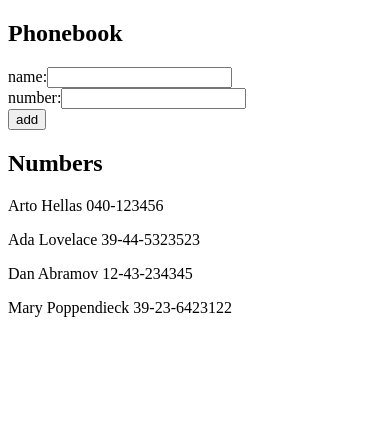
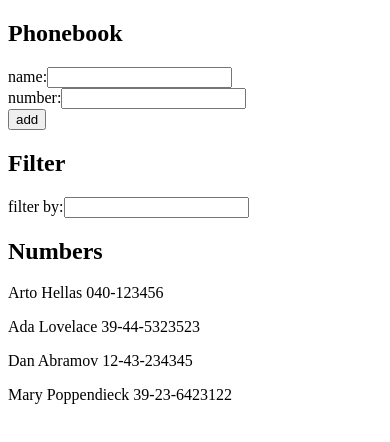
Before and after one commit to samly100405/fullstack_open, a React (Vite) app in the folder part1/: page / in a window 390 px wide. Shown: the top 442 px of the page. Built offline with nearby package versions, Linux system fonts and the light colour scheme.

Commit message:
e 2.9 phonebook step 4

```diff
--- a/part1/src/App.jsx
+++ b/part1/src/App.jsx
@@ -5,6 +5,7 @@ const Person = ({ name, number }) => {
     <p>{name} {number}</p>
   )
 }
+
 const App = () => {
   const [persons, setPersons] = useState([
     { name: 'Arto Hellas', number: '040-123456', id: 1 },
@@ -15,6 +16,7 @@ const App = () => {
 
   const [newName, setNewName] = useState('')
   const [newNumber, setNewNumber] = useState('')
+  const [filter, setFilter] = useState('')
 
   const addPerson = (event) => {
     event.preventDefault()
@@ -53,9 +55,22 @@ const App = () => {
           <button type="submit">add</button>
         </div>
       </form>
+      <h2>Filter</h2>
+      <div>
+        filter by:
+        <input
+          value={filter}
+          onChange={
+            (event) => setFilter(event.target.value)
+          }/>
+      </div>
       <h2>Numbers</h2>
       {
-        persons.map(
+        persons
+        .filter(
+          (elem) => elem.name.toLowerCase().includes(filter.toLowerCase())
+        )
+        .map(
           (elem) => <Person name={elem.name} number={elem.number} key={elem.name}/>
         )
       }
```
